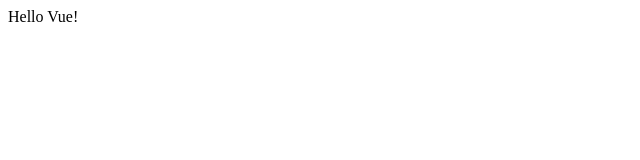
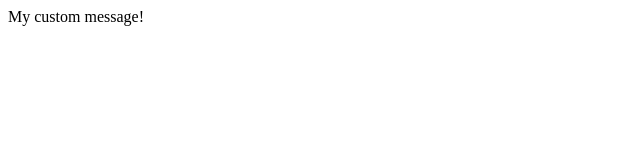
Before and after one commit to ivosoa/vuejs-example, a website: page index.html in a window 1280 px wide. Shown: the full height of the page, 0-640 px from the left. Drawn offline with nearby package versions, Linux system fonts and the light colour scheme.

```diff
--- a/index.html
+++ b/index.html
@@ -11,7 +11,7 @@
             var app = new Vue({
                 el: '#app',
                 data: {
-                    message: 'Hello Vue!'
+                    message: 'My custom message!'
                 }
             });
         </script>
```
Also changed, not shown: package.json (added, +12 -0 lines), 2 other files.
